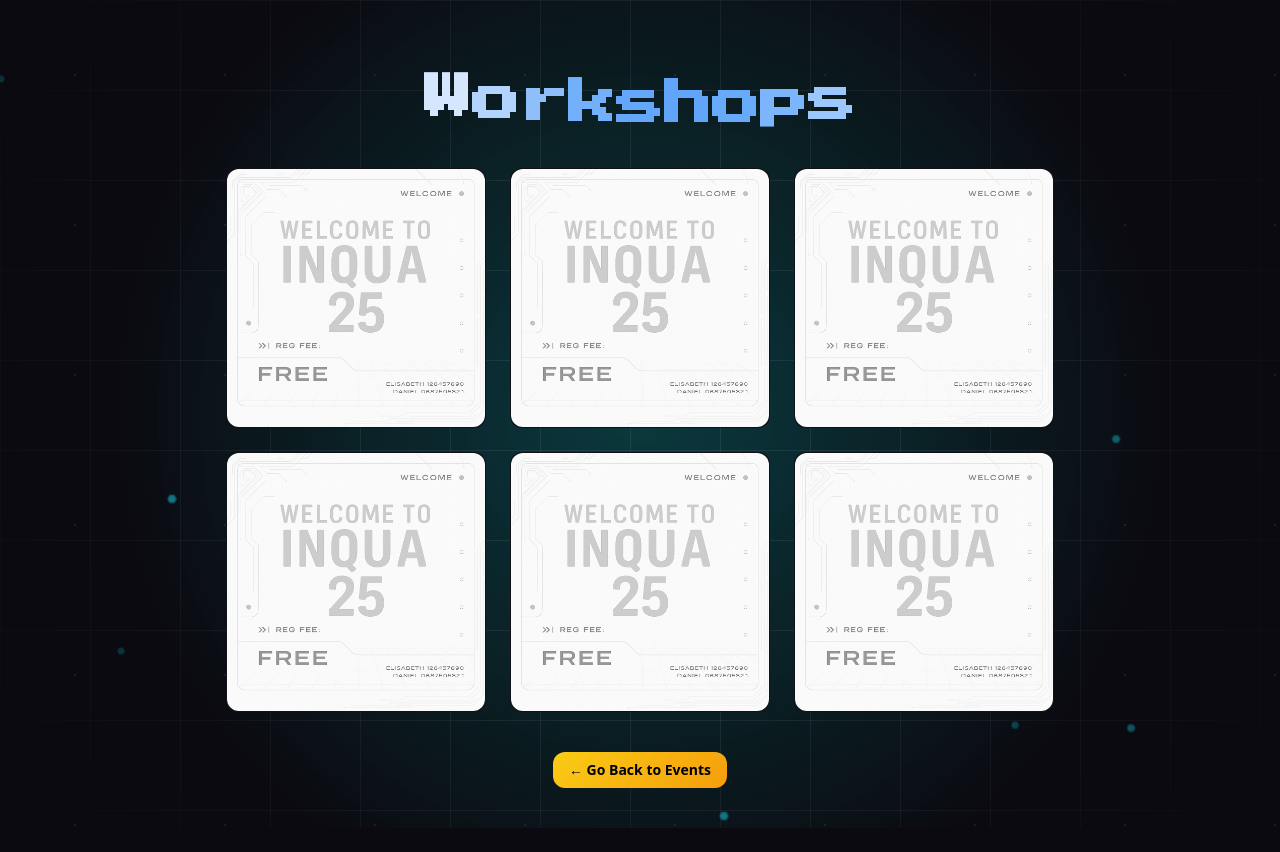
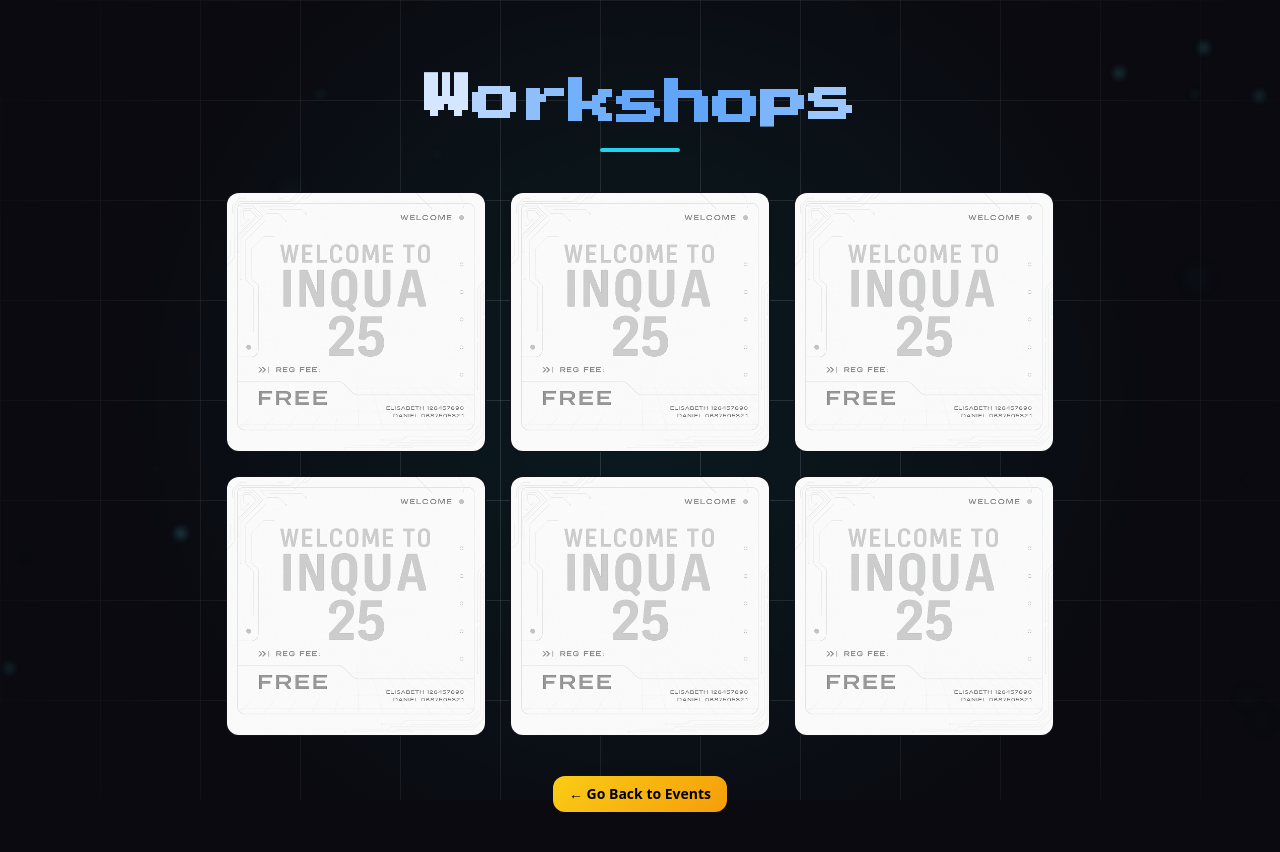
Before and after one commit to abhinavrajt/inq, a React (Vite) app: page /workshop in a window 1280 px wide. Before the commit the page ends 828 px from the top, so only its background shows below. Built offline with nearby package versions, Linux system fonts and the light colour scheme; a web font is replaced by a local one.

Commit message:
few design changes

```diff
--- a/src/App.jsx
+++ b/src/App.jsx
@@ -36,24 +36,22 @@
   return null;
 }
 
-// Save the last visited route (optional helper)
+// Optional: Track current route
 function TrackRouteChange() {
   const location = useLocation();
-
   useEffect(() => {
     sessionStorage.setItem('lastVisitedPath', location.pathname);
   }, [location]);
-
   return null;
 }
 
-// Landing page composed of sections
+// Combined landing sections
 function FullLandingPage() {
   return (
     <>
       <Hero />
       <ScrollIntro />
-      <Events />
+      <Events /> {/* ✅ GridParticles will render only inside this */}
       <TicketsSection />
       <Sponsors />
       <Footer />
@@ -61,7 +59,7 @@
   );
 }
 
-// Main app content
+// Main content layout
 function AppContent() {
   return (
     <>
@@ -69,11 +67,7 @@
       <TrackRouteChange />
       <LoadingScreen />
 
-      {/* ✅ Fixed background grid */}
-      <div className="static-grid" />
-
-      {/* App layout wrapper */}
-      <div className="relative z-10 overflow-x-hidden font-sans bg-[#0a0a10]">
+      <div className="relative z-0 overflow-x-hidden font-sans bg-[#0a0a10]">
         <Routes>
           <Route path="/" element={<FullLandingPage />} />
           <Route path="/workshop" element={<Workshop />} />
@@ -85,7 +79,7 @@
   );
 }
 
-// Wrap everything in Router
+// Router wrapper
 function App() {
   return (
     <Router>
--- a/src/components/Competition.jsx
+++ b/src/components/Competition.jsx
@@ -1,5 +1,6 @@
 import React, { useState, useEffect } from 'react';
 import { useNavigate, useLocation } from 'react-router-dom';
+import GridParticles from './GridParticles';
 
 const competitions = [
   { title: 'Code Royale', image: 'events/a.png', description: 'Compete in intense coding battles and win exciting prizes.', price: '₹199', registerLink: '#' },
@@ -50,27 +51,11 @@
   };
 
   return (
-    <div className="event-section min-h-screen px-4 md:px-10 py-20 text-white relative z-10 overflow-x-hidden overflow-y-auto">
-      {/* Background */}
-      <div className="absolute inset-0 z-0 pointer-events-none bg-[radial-gradient(circle,_rgba(255,255,255,0.07)_1px,_transparent_1px)] bg-[length:150px_150px]"></div>
-      <div className="absolute inset-0 z-0 pointer-events-none bg-[radial-gradient(circle_at_center,_rgba(0,255,255,0.1),_transparent_70%)] mix-blend-screen"></div>
-      <div className="absolute w-[200%] h-[200%] -top-[50%] -left-[50%] z-0 overflow-hidden pointer-events-none">
-        {[...Array(50)].map((_, i) => (
-          <div
-            key={i}
-            className="absolute w-2 h-2 bg-cyan-400 rounded-full opacity-40 blur-sm animate-float"
-            style={{
-              top: `${Math.random() * 100}%`,
-              left: `${Math.random() * 100}%`,
-              animationDelay: `${Math.random() * 6}s`,
-              animationDuration: `${4 + Math.random() * 6}s`,
-            }}
-          />
-        ))}
-      </div>
+    <div className="event-section min-h-screen px-4 md:px-10 py-20 text-white relative z-10 overflow-x-hidden">
+      <GridParticles />
 
       {/* Title */}
-      <h1 className="text-center text-3xl sm:text-5xl font-bold pixel-font mb-10 section-title z-10 relative">
+      <h1 className="text-center text-2xl sm:text-5xl font-bold pixel-font z-10 relative leading-none">
   {'Competitions'.split('').map((char, i) => (
     <span
       key={i}
@@ -86,6 +71,8 @@
     </span>
   ))}
 </h1>
+<div className="w-24 h-1 bg-blue-400 mx-auto mt-2 mb-8 rounded-full" />
+
 
       {/* Cards */}
       <div className="z-10 relative flex flex-wrap justify-center gap-6 max-w-[900px] mx-auto">
--- /dev/null
+++ b/src/components/GridParticles.jsx
@@ -0,0 +1,40 @@
+import React from 'react';
+
+export default function GridParticles() {
+  return (
+    <>
+      {/* Static fading grid */}
+      <div className="fixed top-0 left-0 w-screen h-screen z-[0] pointer-events-none bg-grid-pattern fade-grid-mask bg-[length:100px_100px]" />
+
+      {/* Subtle radial glow */}
+      <div className="fixed top-0 left-0 w-screen h-screen z-[0] pointer-events-none bg-[radial-gradient(circle_at_center,_rgba(0,255,255,0.07),_transparent_70%)] mix-blend-screen" />
+
+      {/* Animated particles */}
+      <div className="fixed top-0 left-0 w-screen h-screen z-[-1] overflow-hidden pointer-events-none">
+        {[...Array(40)].map((_, i) => {
+          const size = Math.random() * 6 + 2;
+          const duration = Math.random() * 10 + 10;
+          const delay = Math.random() * 5;
+          const blur = Math.random() > 0.5 ? 'blur-sm' : 'blur-md';
+          const opacity = Math.random() * 0.4 + 0.2;
+
+          return (
+            <div
+              key={i}
+              className={`absolute bg-cyan-300 rounded-full ${blur} animate-drift`}
+              style={{
+                width: `${size}px`,
+                height: `${size}px`,
+                top: `${Math.random() * 100}%`,
+                left: `${Math.random() * 100}%`,
+                opacity,
+                animationDelay: `${delay}s`,
+                animationDuration: `${duration}s`,
+              }}
+            />
+          );
+        })}
+      </div>
+    </>
+  );
+}
--- a/src/components/Workshop.jsx
+++ b/src/components/Workshop.jsx
@@ -1,5 +1,7 @@
 import React, { useState, useEffect } from 'react';
 import { useNavigate, useLocation } from 'react-router-dom';
+import GridParticles from "./GridParticles";
+
 
 const workshops = [
   { title: 'Cyber Intelligence', image: 'events/a.png', description: 'Unlock the secrets of digital defense and learn about modern hacking techniques.', price: '₹299', registerLink: '#' },
@@ -50,23 +52,11 @@
 
   return (
     <div className="event-section min-h-screen px-4 md:px-10 py-20 pb-10 text-white relative z-10 overflow-x-hidden">
-      {/* Background */}
-      <div className="absolute inset-0 z-0 pointer-events-none bg-[radial-gradient(circle,_rgba(255,255,255,0.07)_1px,_transparent_1px)] bg-[length:150px_150px]"></div>
-      <div className="absolute inset-0 z-0 pointer-events-none bg-[radial-gradient(circle_at_center,_rgba(0,255,255,0.1),_transparent_70%)] mix-blend-screen"></div>
-      <div className="absolute w-[200%] h-[200%] -top-[50%] -left-[50%] z-0 overflow-hidden pointer-events-none">
-        {[...Array(50)].map((_, i) => (
-          <div key={i} className="absolute w-2 h-2 bg-cyan-400 rounded-full opacity-40 blur-sm animate-float"
-            style={{
-              top: `${Math.random() * 100}%`,
-              left: `${Math.random() * 100}%`,
-              animationDelay: `${Math.random() * 6}s`,
-              animationDuration: `${4 + Math.random() * 6}s`,
-            }} />
-        ))}
-      </div>
+      <GridParticles />
 
       {/* Title */}
-      <h1 className="text-center text-3xl sm:text-5xl font-bold pixel-font mb-10 z-10 relative">
+      <div className="text-center relative z-10">
+        <h1 className="text-3xl sm:text-5xl font-bold pixel-font mb-2 inline-block">
           {'Workshops'.split('').map((char, i) => (
             <span key={i} className="inline-block animate-wave-char text-blue-400"
               style={{
@@ -77,9 +67,11 @@
               }}>{char}</span>
           ))}
         </h1>
+        <div className="h-1 w-20 bg-cyan-400 rounded mx-auto mt-3" />
+      </div>
 
       {/* Cards */}
-      <div className="z-10 relative flex flex-wrap justify-center gap-6 max-w-[900px] mx-auto">
+      <div className="z-10 relative flex flex-wrap justify-center gap-6 max-w-[900px] mx-auto mt-10">
         {workshops.map((event, index) => (
           <div key={index} onClick={() => setSelected(event)}
             className="card-glow animate-glow w-[260px] h-[260px] rounded-xl bg-[#111118] flex items-center justify-center cursor-pointer transition-transform duration-300 hover:scale-105">
--- a/src/index.css
+++ b/src/index.css
@@ -91,35 +91,11 @@
   box-shadow: 0 0 15px rgba(255, 215, 0, 0.3);
 }
 
-/* Event Section Background Grid */
+/* Event Section (no grid here now!) */
 .event-section {
   background-color: #0a0a10;
   position: relative;
   overflow: hidden;
-}
-.event-section::before {
-  content: '';
-  position: absolute;
-  inset: 0;
-  background-image:
-    linear-gradient(to right, rgba(255, 255, 255, 0.07) 1px, transparent 1px),
-    linear-gradient(to bottom, rgba(255, 255, 255, 0.07) 1px, transparent 1px);
-  background-size: 90px 90px;
-  z-index: 0;
-
-  /* Fade out grid lines at corners */
-  -webkit-mask-image: radial-gradient(circle at center, rgba(0, 0, 0, 1) 60%, rgba(0, 0, 0, 0) 100%);
-  mask-image: radial-gradient(circle at center, rgba(0, 0, 0, 1) 40%, rgba(0, 0, 0, 0) 100%);
-  mask-composite: exclude;
-  -webkit-mask-composite: destination-in;
-}
-.event-section::after {
-  content: '';
-  position: absolute;
-  inset: 0;
-  background: radial-gradient(circle at center, rgba(0, 255, 255, 0.1), transparent 70%);
-  z-index: 0;
-  mix-blend-mode: screen;
 }
 
 /* Floating Glowing Particles with Hex Shape + Twinkling */
@@ -231,20 +207,33 @@
 .animate-fade-in {
   animation: fade-in 0.3s ease-out forwards;
 }
-.static-grid {
-  position: fixed;
-  top: 0;
-  left: 0;
-  width: 100vw;
-  height: 100vh;
-  z-index: 0;
-  pointer-events: none;
+@layer utilities {
+  .bg-grid-pattern {
   background-image:
-    linear-gradient(to right, rgba(255, 255, 255, 0.07) 1px, transparent 1px),
-    linear-gradient(to bottom, rgba(255, 255, 255, 0.07) 1px, transparent 1px),
-    radial-gradient(circle at center, rgba(0, 255, 255, 0.1), transparent 70%);
-  background-size: 90px 90px, 90px 90px, cover;
-  background-repeat: repeat;
-  background-attachment: fixed;
-  mix-blend-mode: screen;
+    linear-gradient(to right, rgba(255, 255, 255, 0.12) 1px, transparent 1px),
+    linear-gradient(to bottom, rgba(255, 255, 255, 0.12) 1px, transparent 1px);
 }
+
+
+  .fade-grid-mask {
+    -webkit-mask-image: radial-gradient(circle at center, rgba(0,0,0,1) 60%, rgba(0,0,0,0) 100%);
+    mask-image: radial-gradient(circle at center, rgba(0,0,0,1) 20%, rgba(0,0,0,0) 100%);
+    -webkit-mask-composite: destination-in;
+    mask-composite: intersect;
+    mask-repeat: no-repeat;
+    mask-size: cover;
+  }
+}
+@keyframes drift {
+  0%   { transform: translate(0px, 0px); }
+  25%  { transform: translate(-20px, 15px); }
+  50%  { transform: translate(15px, -25px); }
+  75%  { transform: translate(-10px, -10px); }
+  100% { transform: translate(0px, 0px); }
+}
+
+.animate-drift {
+  animation-name: drift;
+  animation-timing-function: ease-in-out;
+  animation-iteration-count: infinite;
+}
--- a/tailwind.config.js
+++ b/tailwind.config.js
@@ -7,17 +7,22 @@
   theme: {
     extend: {
       fontFamily: {
-        mono: ['"JetBrains Mono"', 'monospace'], // clean tech-style font
+        mono: ['"JetBrains Mono"', 'monospace'],
       },
       backgroundImage: {
         'gradient-radial': 'radial-gradient(var(--tw-gradient-stops))',
+        'grid': 'radial-gradient(circle, rgba(255,255,255,0.07) 1px, transparent 1px)', // ✅ static grid
+      },
+      backgroundSize: {
+        'grid': '120px 120px', // ✅ for bg-grid
       },
       animation: {
         'spin-slow': 'spin 2s linear infinite',
         'glow': 'glowPulse 2s ease-in-out infinite',
-        'gridMove': 'gridMove 20s linear infinite',
+        'gridMove': 'gridMove 40s linear infinite',
         'pulseSlow': 'pulse 6s ease-in-out infinite',
         'float': 'float 6s ease-in-out infinite',
+        'floatUp': 'floatUp 8s linear infinite',
       },
       keyframes: {
         glowPulse: {
@@ -40,8 +45,12 @@
             transform: 'translateY(-20px)',
           },
         },
+        floatUp: {
+          '0%': { transform: 'translateY(0)' },
+          '100%': { transform: 'translateY(-100vh)' },
+        },
       },
     },
   },
   plugins: [],
-}
+};
```
Also changed, not shown: src/components/Events.jsx (+40 -46 lines), src/components/Lectures.jsx (+9 -17 lines), src/components/TicketsSection.jsx (+33 -20 lines). Lines whose indentation alone changed are shown as unchanged.
